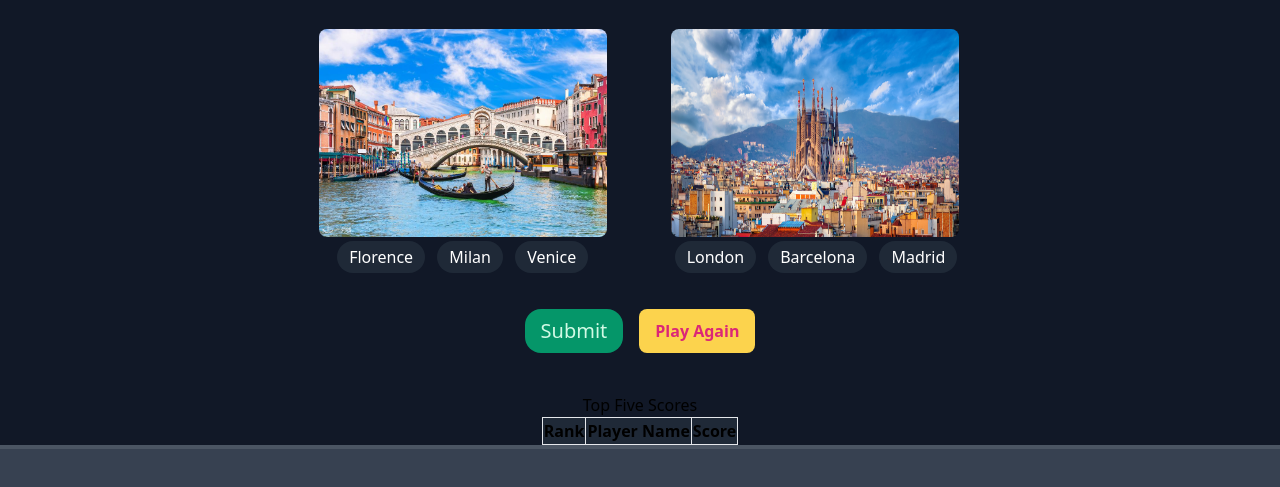
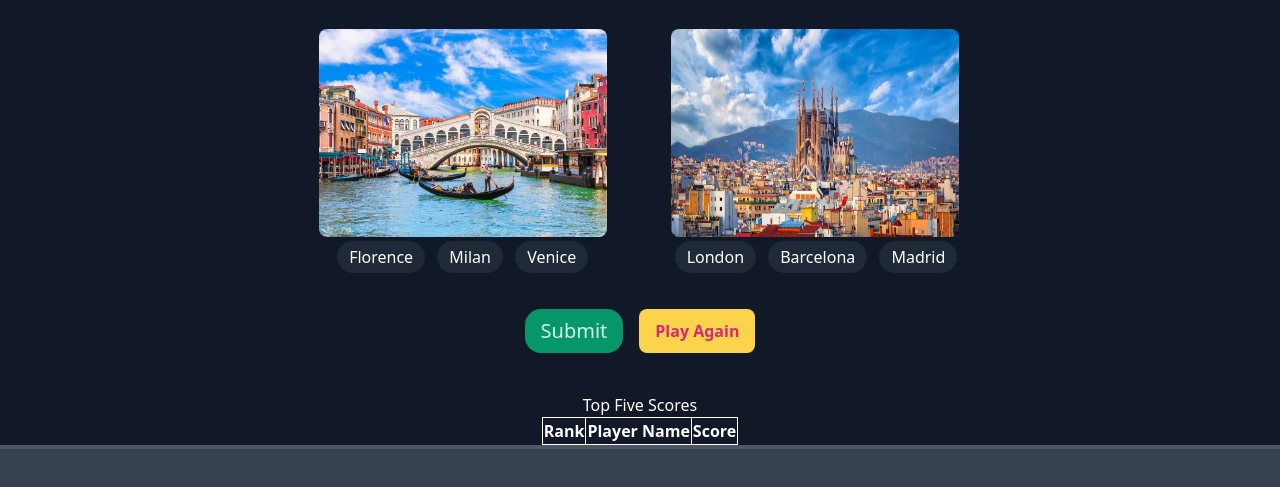
Before and after one commit to Dabber046/Project-2024, a website: page Guessing-Game/cities.html in a window 1280 px wide. Shown: the part 891-1378 px from the top of the page. Drawn offline with nearby package versions, Linux system fonts and the light colour scheme.

Commit message:
Update cities.html

```diff
--- a/Guessing-Game/cities.html
+++ b/Guessing-Game/cities.html
@@ -94,16 +94,16 @@
     <div class="text-center">
         <p id="score" class="text-green-100 text-2xl mb-8"></p>
         <div class="ranking">
-            <h3 id="top-five" class="text-wheat">Top Five Scores</h3>
-            <table id="leaderboard" class="border border-goldenrod mx-auto">
+            <h3 id="top-five" class="text-white">Top Five Scores</h3>
+            <table id="leaderboard" class="border border-white mx-auto">
                 <thead>
-                    <tr class="bg-gray-800">
-                        <th class="border border-goldenrod">Rank</th>
-                        <th class="border border-goldenrod">Player Name</th>
-                        <th class="border border-goldenrod">Score</th>
+                    <tr class="bg-gray-900">
+                        <th class="border border-white text-white">Rank</th>
+                        <th class="border border-white text-white">Player Name</th>
+                        <th class="border border-white text-white">Score</th>
                     </tr>
                 </thead>
-                <tbody id="rank" class="text-wheat"></tbody>
+                <tbody id="rank" class="text-white"></tbody>
             </table>
         </div>
     </div>
```
